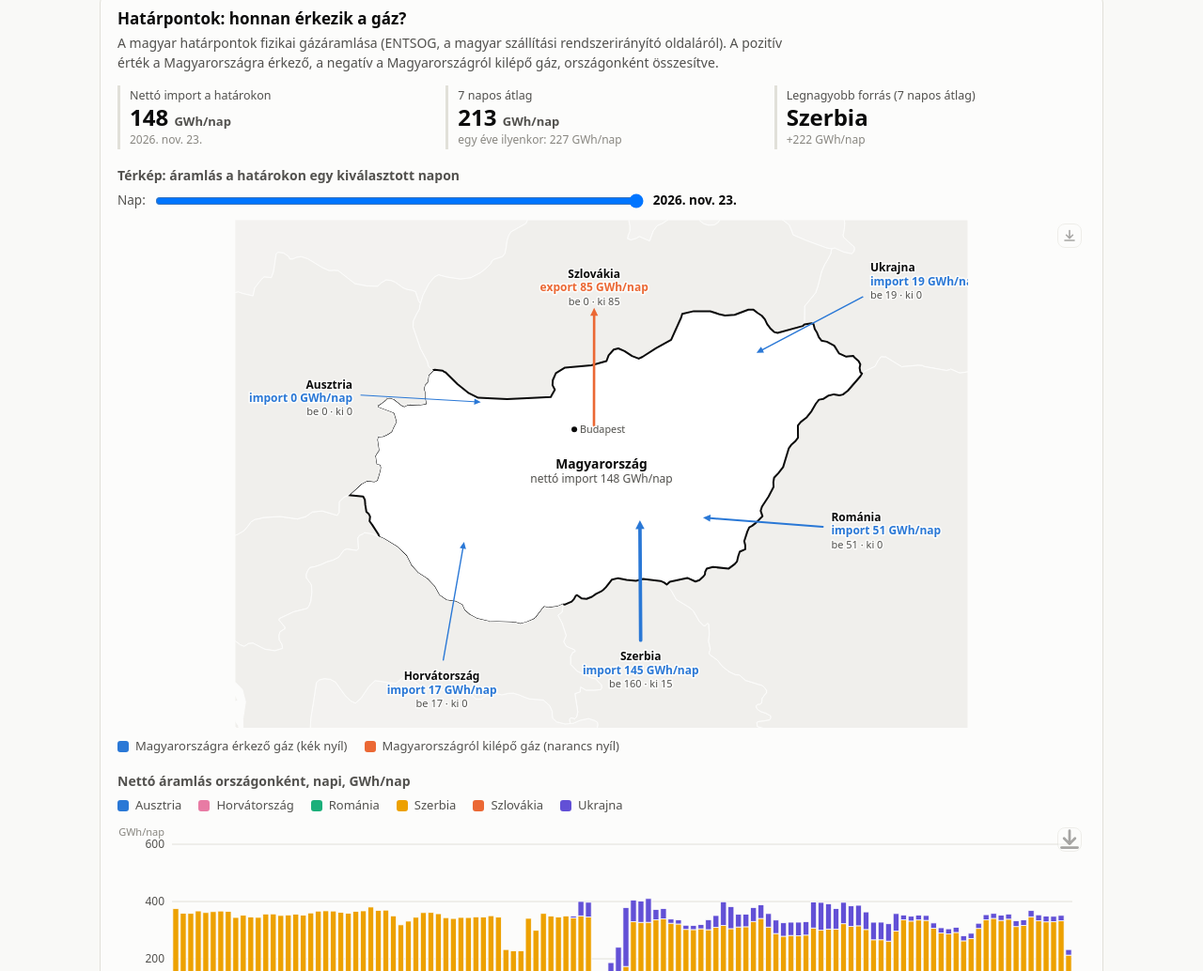
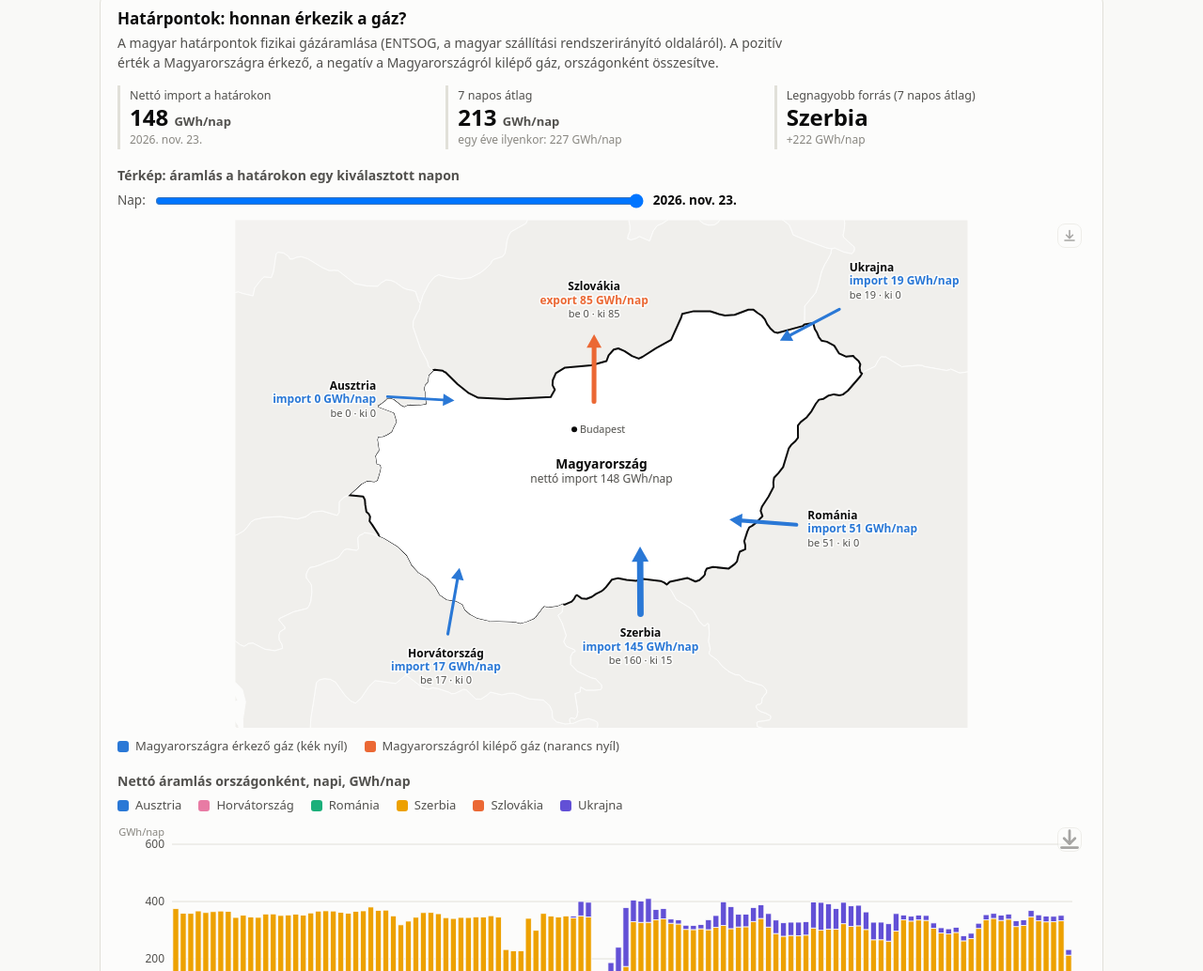
Before and after one commit to szokesandor1986/GridFlow-Analytics, a plain HTML site: page foldgaz.html in a window 1280 px wide. Shown: the part 2827-3861 px from the top of the page at 94% size. Drawn offline with Linux system fonts and the light colour scheme.

Commit message:
Add files via upload

```diff
--- a/foldgaz.html
+++ b/foldgaz.html
@@ -568,6 +568,7 @@ const avgRange = (arr, end, k) => { const v = arr.slice(Math.max(0, end - k + 1)
 // ---------- Magyarország és szomszédai: valódi határok, vékony nyilak, olvasható értékek (hu-geo.json)
 // rows: [{code, name, net (+ = Magyarország felé, − = kifelé, null = nincs adat), sub (második sor), tint (-1..1: a szomszéd színe), tip (html)}]
 // o: {unit, fmt, impVar, expVar, tintLo, tintHi, center:[cím, alcím], maxv}
+const lines0 = (r) => 1 + (r.sub ? 1 : 0) + (r.sub2 ? 1 : 0);
 function huFlowMap(host, G, rows, o){
   host.innerHTML = "";
   const W = Math.min(Math.max(300, host.clientWidth), 780), k = G.W / W, narrow = W < 520, fs = (narrow ? 12.5 : 12) * k;
@@ -589,26 +590,27 @@ function huFlowMap(host, G, rows, o){
   rows.forEach(r => {
     const g = G.border[r.code]; if (!g) return;
     let ux = g.inn[0] - g.out[0], uy = g.inn[1] - g.out[1]; const ul = Math.hypot(ux, uy); ux /= ul; uy /= ul;      // a Magyarország felé mutató egységvektor
-    const L = (narrow ? 104 : 118) * 1, cx = g.b[0], cy = g.b[1];
+    const L = 66, cx = g.b[0], cy = g.b[1];
     const a = [cx - ux * L / 2, cy - uy * L / 2], z = [cx + ux * L / 2, cy + uy * L / 2];        // a = külső vég, z = belső vég
     const grp = el("g", {}, svg);
     if (r.net == null){
       el("line", {x1:a[0], y1:a[1], x2:z[0], y2:z[1], stroke:ink2, "stroke-width":1.2 * k, "stroke-dasharray":(3 * k) + " " + (4 * k), opacity:.6}, grp);
     } else {
-      const f = Math.min(1, Math.abs(r.net) / maxv), w = (1.1 + 2.6 * f) * k, col = r.net >= 0 ? imp : exp;
+      const f = Math.min(1, Math.abs(r.net) / maxv), w = (2.6 + 4.2 * f) * k, col = r.net >= 0 ? imp : exp;
       const from = r.net >= 0 ? a : z, to = r.net >= 0 ? z : a, dx = to[0] - from[0], dy = to[1] - from[1], dl = Math.hypot(dx, dy), vx = dx / dl, vy = dy / dl;
-      const hl = (7 + 2.5 * f) * k, hw = (3.2 + 1.6 * f) * k, ex = to[0] - vx * hl, ey = to[1] - vy * hl;
+      const hl = (12 + 4 * f) * k, hw = (6.5 + 2.5 * f) * k, ex = to[0] - vx * hl, ey = to[1] - vy * hl;
       el("line", {x1:from[0], y1:from[1], x2:ex, y2:ey, stroke:col, "stroke-width":w, "stroke-linecap":"round"}, grp);
       el("polygon", {points:[to[0], to[1], ex - vy * hw, ey + vx * hw, ex + vy * hw, ey - vx * hw].join(","), fill:col}, grp);
     }
     el("line", {x1:a[0], y1:a[1], x2:z[0], y2:z[1], stroke:"transparent", "stroke-width":16 * k}, grp);
     if (r.tip){ grp.addEventListener("pointermove", ev => place(ev, r.tip)); grp.addEventListener("pointerleave", () => { tip.style.display = "none"; }); }
     // felirat: a külső vég mögött, az irányhoz igazítva, háttér-körvonallal (nem folyik egybe a térképpel)
-    const lx = a[0] - ux * 9 * k, ly = a[1] - uy * 9 * k, anc = ux > .4 ? "end" : ux < -.4 ? "start" : "middle";
-    const yy = uy > .4 ? ly - fs * 1.9 : uy < -.4 ? ly + fs * 1.05 : ly - fs * .55;
+    const lx = a[0] - ux * 12 * k, ly = a[1] - uy * 12 * k, anc = ux > .4 ? "end" : ux < -.4 ? "start" : "middle";
+    const yy = uy > .4 ? ly - fs * (lines0(r) * 1.2 + .5) : uy < -.4 ? ly + fs * 1.05 : ly - fs * .55;
     const lines = [[r.name, 700, ink], [r.net == null ? "nincs adat" : (r.net >= 0 ? "import " : "export ") + o.fmt.format(Math.abs(r.net)) + " " + o.unit, 600, r.net == null ? ink2 : (r.net >= 0 ? imp : exp)]];
     if (r.sub) lines.push([r.sub, 400, ink2]);
-    lines.forEach(([txt, wt, c], j) => { const t = el("text", {x:lx, y:yy + j * fs * 1.2, "text-anchor":anc, "font-size":fs * (j === 2 ? .92 : 1), "font-weight":wt, fill:c, stroke:surf, "stroke-width":3.2 * k, "paint-order":"stroke", "stroke-linejoin":"round", "pointer-events":"none"}, svg); t.textContent = txt; });
+    if (r.sub2) lines.push([r.sub2, 400, ink2]);
+    lines.forEach(([txt, wt, c], j) => { const t = el("text", {x:lx, y:yy + j * fs * 1.2, "text-anchor":anc, "font-size":fs * (j >= 2 ? .92 : 1), "font-weight":wt, fill:c, stroke:surf, "stroke-width":3.2 * k, "paint-order":"stroke", "stroke-linejoin":"round", "pointer-events":"none"}, svg); t.textContent = txt; });
   });
   const hc = G.labels.HU;
   if (o.center){ const t1 = el("text", {x:hc[0], y:hc[1], "text-anchor":"middle", "font-size":fs * 1.15, "font-weight":700, fill:ink, stroke:surf, "stroke-width":3.2 * k, "paint-order":"stroke", "pointer-events":"none"}, svg); t1.textContent = o.center[0];
```
Also changed, not shown: europa.html (+5 -0 lines), index.html (+13 -8 lines).
